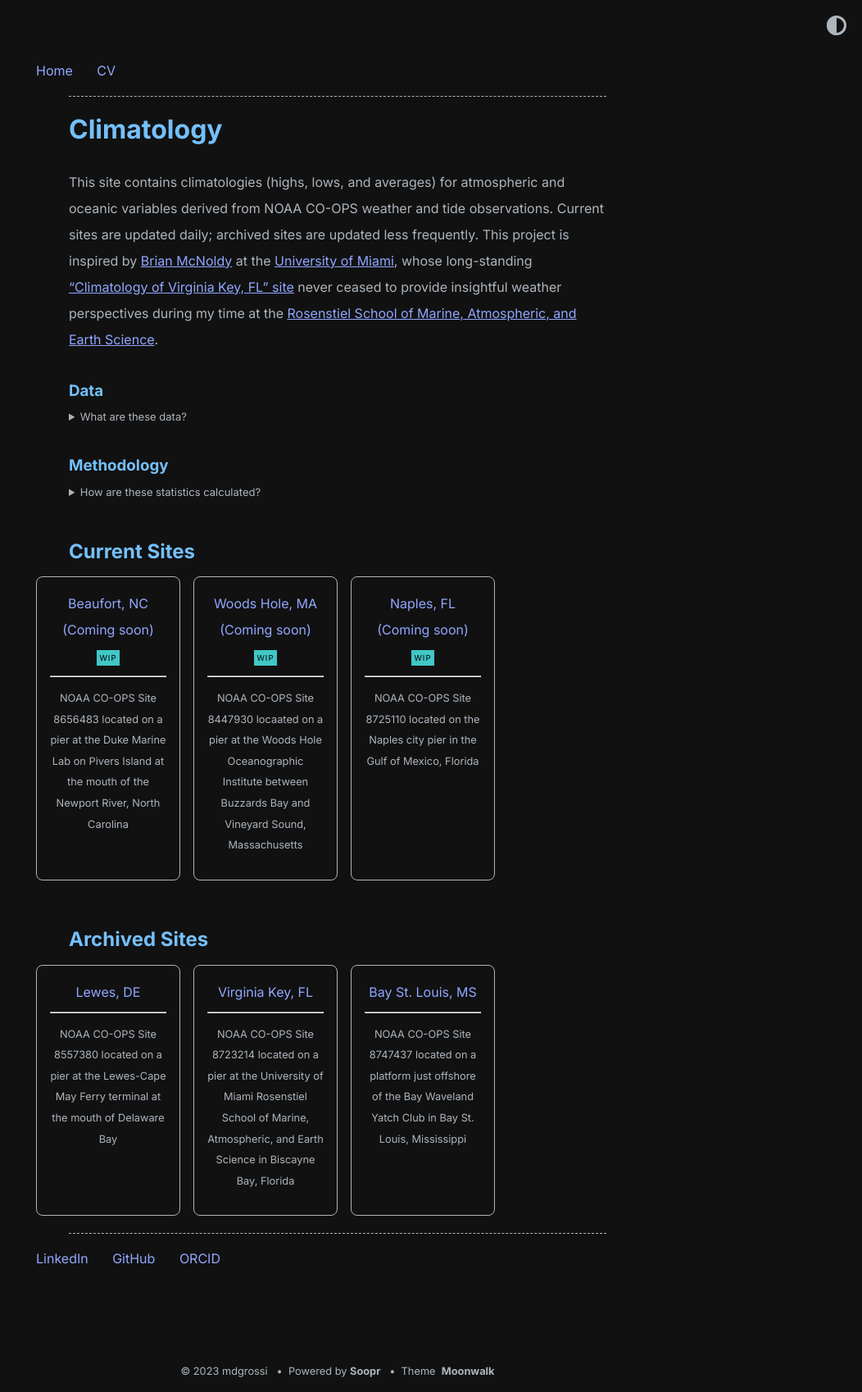
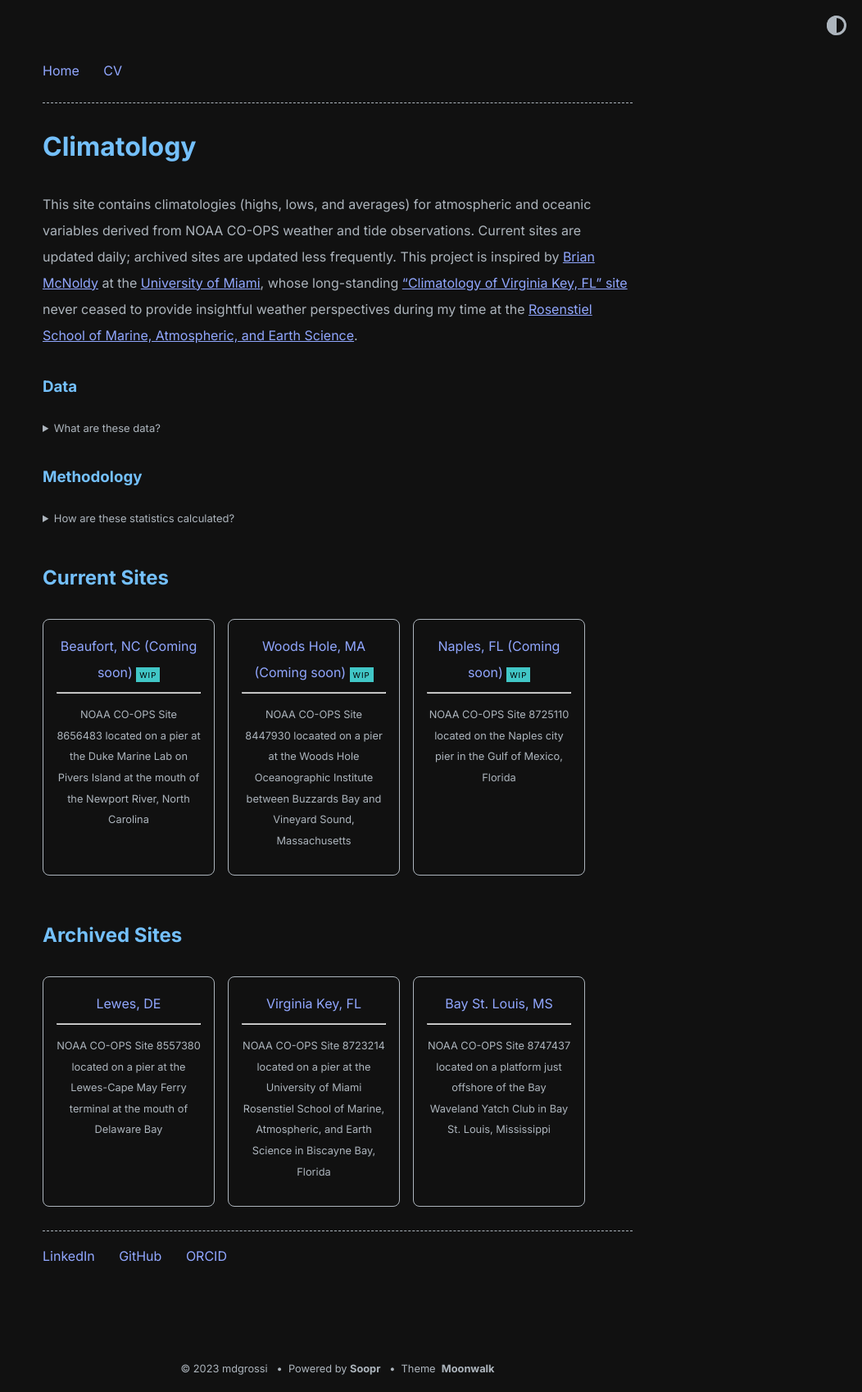
Before and after one commit to mdgrossi/climatologyweb, a Jekyll site: the page built from index.md, in a window 1280 px wide. Shown: the whole page at 82% size, without its empty margins (228-1280 px from the left). Built offline with Jekyll 4.4.1, drawn with Linux system fonts in a browser that asks for light colours.

Commit message:
Remove reset margins

```diff
--- a/_sass/moonwalk.scss
+++ b/_sass/moonwalk.scss
@@ -1,11 +1,5 @@
 @import url('https://fonts.googleapis.com/css2?family=Roboto+Mono&display=swap');
 @import url('https://fonts.googleapis.com/css2?family=Inter:wght@400;700&display=swap');
-
-* {
-    margin: 0;
-    padding: 0;
-    box-sizing: border-box;
-}
 
 html { height: 100%; }
 
```
